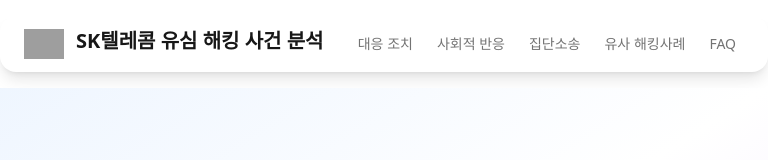
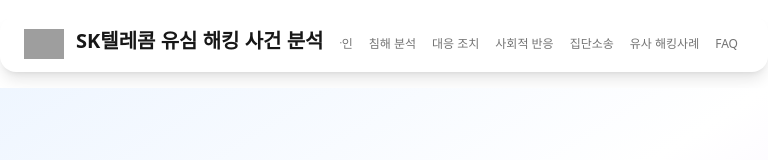
Before and after one commit to pandora0667/sk-telecom-security-incident, a Next.js app: page / in a window 768 px wide. Shown: the top 160 px of the page. Built offline with nearby package versions, Linux system fonts and the light colour scheme; grey boxes are pictures that could not be loaded.

Commit message:
아이패드/모바일 UI 개선: 메뉴바와 타임라인 카테고리 레이아웃 수정

```diff
--- a/src/app/globals.css
+++ b/src/app/globals.css
@@ -172,6 +172,52 @@
   }
 }
 
+/* 스크롤바 숨김 유틸리티 */
+.scrollbar-hide {
+  -ms-overflow-style: none;  /* IE and Edge */
+  scrollbar-width: none;  /* Firefox */
+}
+.scrollbar-hide::-webkit-scrollbar {
+  display: none; /* Chrome, Safari, Opera */
+}
+
+/* 아이패드 세로 모드 (portrait) 스타일 조정 */
+@media (min-width: 641px) and (max-width: 1024px) {
+  /* 타임라인 카테고리 개선 */
+  [role="tablist"], .flex.w-max, .overflow-x-auto {
+    overflow-x: auto !important;
+    -webkit-overflow-scrolling: touch;
+    scrollbar-width: none;
+    margin-left: -0.5rem !important;
+    margin-right: -0.5rem !important;
+    padding-left: 0.5rem !important;
+    padding-right: 0.5rem !important;
+  }
+
+  [role="tablist"]::-webkit-scrollbar,
+  .flex.w-max::-webkit-scrollbar,
+  .overflow-x-auto::-webkit-scrollbar {
+    display: none;
+  }
+
+  /* 메뉴바 개선 */
+  .md\:flex.flex-1 {
+    display: flex !important;
+    flex-wrap: nowrap !important;
+    justify-content: flex-end !important;
+    gap: 0.25rem !important;
+    margin-left: auto !important;
+    padding-left: 1rem !important;
+  }
+
+  .md\:flex.flex-1 a {
+    font-size: 0.75rem !important;
+    padding-left: 0.375rem !important;
+    padding-right: 0.375rem !important;
+    white-space: nowrap !important;
+  }
+}
+
 /* 애니메이션 */
 @keyframes fadeIn {
   from {
--- a/src/app/timeline/page.tsx
+++ b/src/app/timeline/page.tsx
@@ -152,7 +152,7 @@
 
             <h1 className="text-4xl font-bold text-blue-900 mb-2">SK텔레콤 유심 해킹 사건 전체 타임라인</h1>
             <p className="text-lg text-muted-foreground mb-8">
-              2025년 4월 18일 발생한 SK텔레콤 유심 해킹 사건의 시간순 상세 내역입니다. 최초 발견부터 현재까지의 진행 상황과 대응 조치를 확인하세요.
+              2025년 4월 18일 발생한 SK텔레콤 유심 해킹 사건의 시간순 상세 내역입니다. 현재까지의 진행 상황과 대응 조치를 확인하세요.
             </p>
 
             <div className="mb-8 p-6 bg-blue-50 rounded-xl border border-blue-100">
@@ -170,12 +170,12 @@
 
           <motion.div variants={fadeInUp} className="mb-8">
             <Tabs defaultValue="all" className="w-full">
-              <div className="mb-6 overflow-x-auto pb-2">
-                <TabsList className="flex w-auto gap-3 p-1.5">
+              <div className="mb-6 overflow-x-auto scrollbar-hide pb-2 -mx-4 px-4">
+                <TabsList className="flex w-max min-w-full gap-1.5">
                   <TabsTrigger
                     value="all"
                     onClick={() => setActiveCategory("all")}
-                    className="min-w-max px-5 py-2"
+                    className="min-w-max px-2 py-1.5 text-xs sm:text-sm sm:px-3 sm:py-1.5"
                   >
                     전체 ({timelineData.length})
                   </TabsTrigger>
@@ -185,7 +185,7 @@
                       key={category}
                       value={category}
                       onClick={() => setActiveCategory(category)}
-                      className={`min-w-max px-5 py-2 mx-1 ${getCategoryColor(category)}`}
+                      className={`min-w-max px-2 py-1.5 text-xs sm:text-sm sm:px-3 sm:py-1.5 mx-0 sm:mx-0.5 ${getCategoryColor(category)}`}
                     >
                       {getCategoryLabel(category)} ({timelineData.filter(e => e.category === category).length})
                     </TabsTrigger>
--- a/src/components/layout/Header.tsx
+++ b/src/components/layout/Header.tsx
@@ -87,12 +87,12 @@
         </div>
 
         {/* 네비게이션 - 데스크탑 (오른쪽 정렬) */}
-        <nav className="hidden md:flex flex-1 justify-end gap-2 lg:gap-4 text-sm lg:text-base font-medium overflow-x-auto whitespace-nowrap">
+        <nav className="hidden md:flex flex-1 justify-end gap-1 lg:gap-4 text-xs lg:text-base font-medium overflow-x-auto scrollbar-hide whitespace-nowrap">
           {navItems.map((item) => (
             <Link
               key={item.href}
               href={item.href}
-              className={`relative px-2 py-1 font-medium transition-colors
+              className={`relative px-1.5 lg:px-2 py-1 font-medium transition-colors
                 hover:text-fuchsia-700
                 ${pathname === item.href ? 'text-fuchsia-700' : 'text-muted-foreground'}
               `}
```
